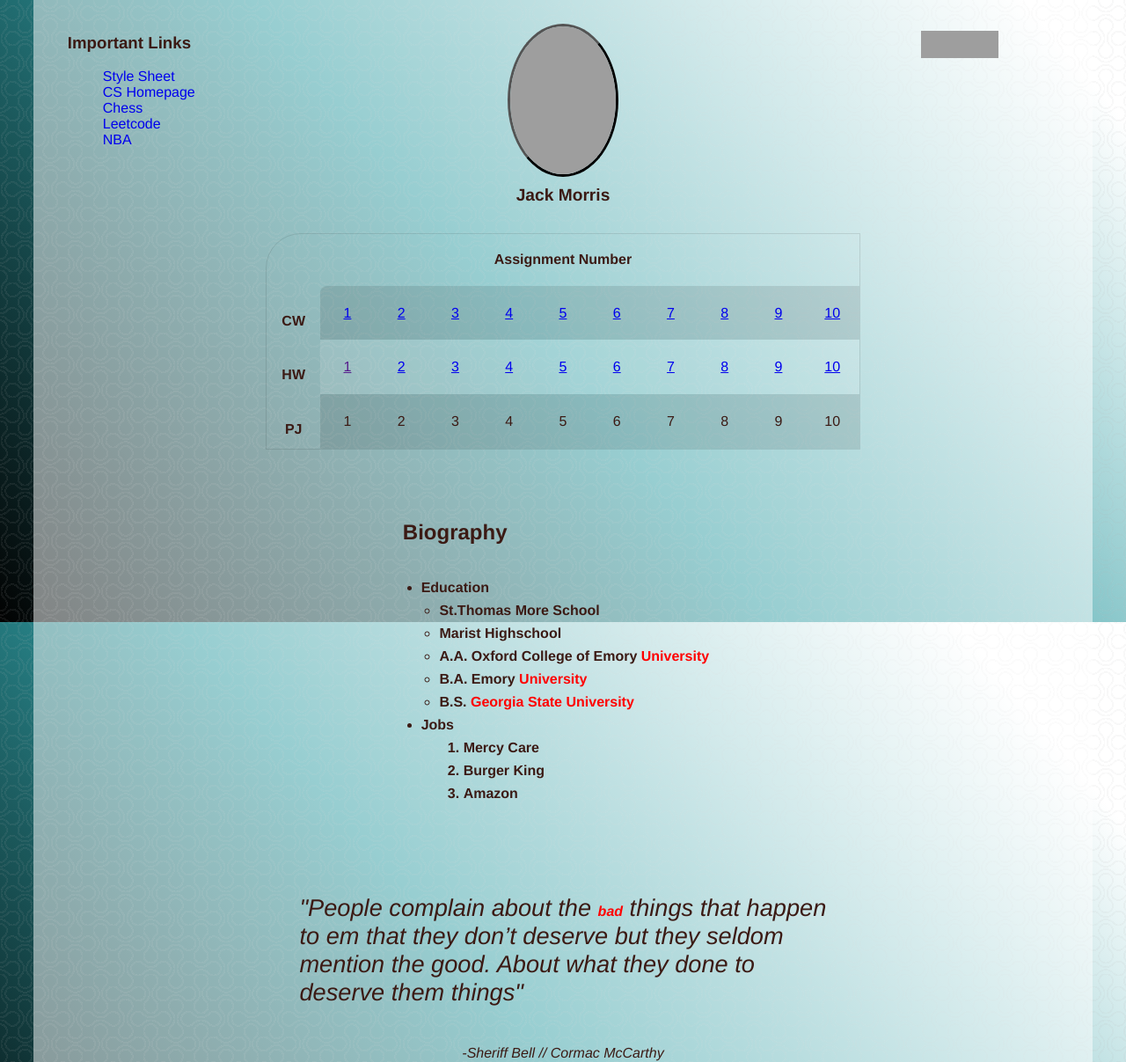
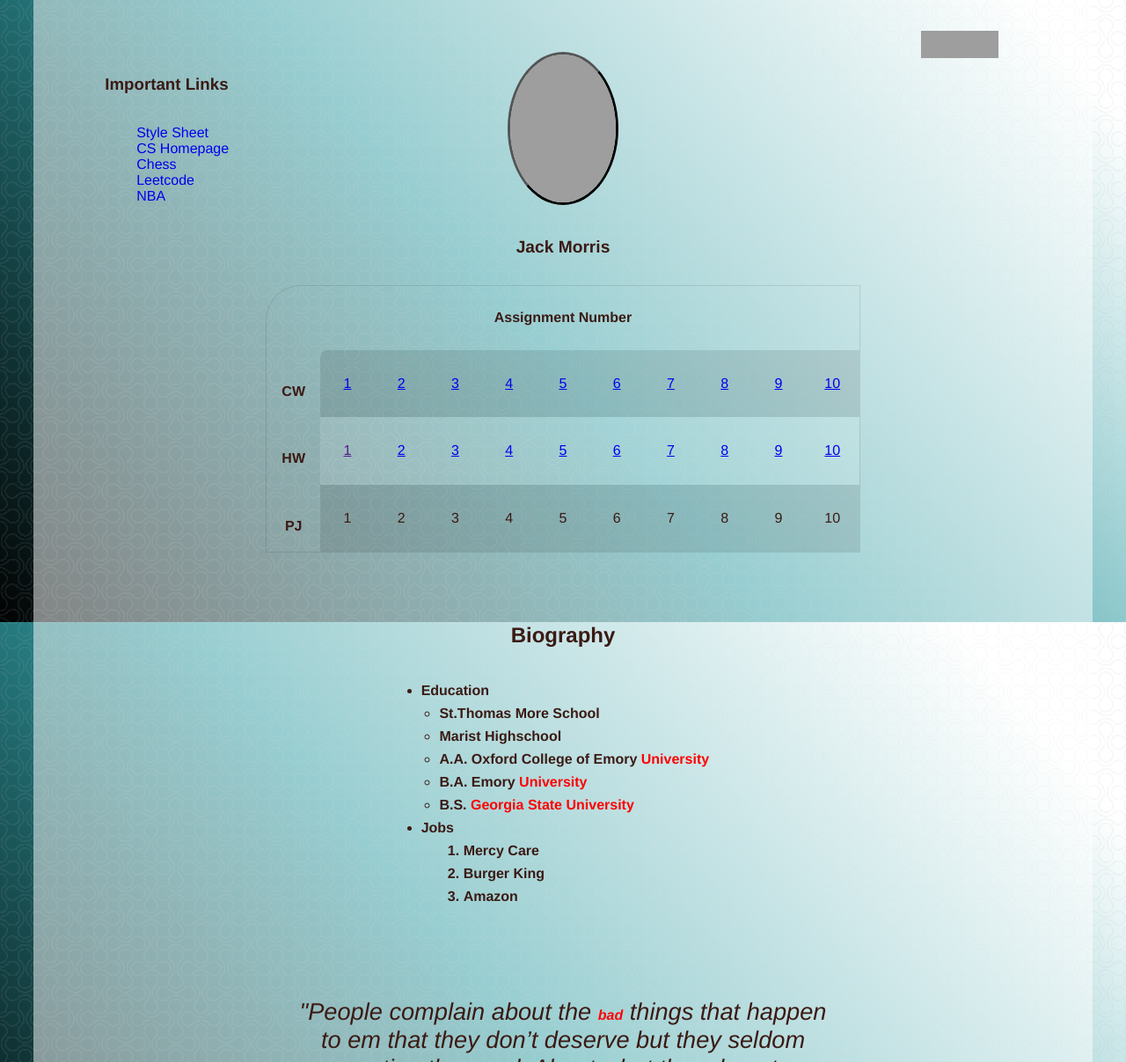
Before and after one commit to jamorr/jamorr.github.io, a plain HTML site: page index.html in a window 1280 px wide. Shown: the part 93-1300 px from the top of the page at 88% size. Drawn offline with Linux system fonts and the light colour scheme; grey boxes are pictures that could not be loaded.

Commit message:
fixed some grid formatting

```diff
--- a/stylesheet1.css
+++ b/stylesheet1.css
@@ -18,7 +18,7 @@ html {
   font-family:"Helvetica", Sans-Serif;
 }
 body.default-theme{
-  justify-content:center;
+  place-content:center center;
   /* For browsers that do not support gradients */
   background-color: black;
   background:
@@ -37,11 +37,33 @@ body.default-theme{
 .default-theme div{
   display:flex;
   flex-direction:column;
-  justify-content: center;
+  place-content:center center;
+  /* justify-content: center; */
   padding: 3vw;
   /* margin: 5vw; */
   padding-top: 1rem;
 }
+/* =====================
+*      Div for text
+*  ===================== */
+
+div.text-container {
+  min-width:300px;
+  display: grid;
+  grid-auto-flow: dense;
+  grid-template-columns:
+    /* min(1fr, 10vw) minmax(3fr, 40vw) min(1fr, 10vw); */
+    1fr 3fr 1fr;
+  grid-template-rows:
+    min-content 1fr 1fr min-content 1fr min-content min-content;
+  place-content:center;
+  background-color: rgba(255,255,255,0.5);
+  border-radius:1rem;
+}
+.text-container h1, h2, h3 {
+  text-align: center;
+}
+
 
 /* ====================
 *     Table Theme
@@ -65,11 +87,9 @@ body.default-theme{
   height:40px;
 }
 #links-table tr:nth-child(2n+1) td{
-  /* background-color: #fff; */
   background-color:rgba(255,255,255,0.1);
 }
 #links-table tr:nth-child(2n) td{
-  /* background-color: #ddd; */
   background-color:rgba(0,0,0,0.1);
 }
 #links-table tr:nth-child(2) td:nth-child(2) {
@@ -91,27 +111,6 @@ body.default-theme{
 #links-table a:hover td {
   border:1px solid black;
 }
-/* =====================
-*      Div for text
-*  ===================== */
-
-div.text-container {
-  min-width:300px;
-  display: grid;
-  grid-auto-flow: dense;
-  /* grid-auto-fit: */
-  grid-template-columns:
-    1fr 3fr 1fr;
-  grid-template-rows:
-    min-content 1fr 1fr min-content min-content min-content;
-  /* background-color: rgb(236, 192, 149); */
-  background-color: rgba(255,255,255,0.5);
-  border-radius:1rem;
-}
-.text-container h1 {
-  text-align: center;
-}
-
 /* =================
 *   List of links
 *  ================= */
@@ -119,9 +118,7 @@ div.text-container {
 ul.list-links {
   display:block;
   list-style-type:none;
-  /* margin:auto; */
   height:6rem;
-  /* overflow-y:hidden; */
 }
 ul.list-links a{
   transition: all 150ms ease-in-out;
@@ -150,7 +147,7 @@ div#crop_headshot {
   grid-row:2;
   grid-column:2;
 
-  margin-top:0.5rem;
+  margin-top:2.5rem;
   margin-bottom:4rem;
   padding:0px;
 }
@@ -183,13 +180,15 @@ span{
 *        Quote
 *  ==================*/
 #quote {
+  max-width: minmax(50vw,600px);
   display:flex;
+  text-align:center;
   align-items: center;
   justify-content: center;
   font-style: italic;
   font-size:170%;
   grid-row:5;
-  grid-column:2;
+  grid-column-start:2;
 }
 #quote :last-child{
   font-size:1rem;
@@ -201,33 +200,11 @@ span{
   grid-column:1/4;
 }
 #imp-links {
-  justify-self:start;
-  grid-row:2/span 2;
-  display:block;
-  text-align:left;
-  padding:0px;
+  grid-row:2;
 }
 /* ==================
 *       The Lists
 *  ================== */
-#songs {
-  grid-column:2;
-  grid-row: 6;
-}
-#biography {
-  margin-top:3rem;
-  grid-column:2;
-  grid-row:4;
-}
-#interests {
-  grid-column:2;
-  grid-row:7;
-}
-.random-lists {
-  justify-self:center;
-  font-weight: 700;
-  font-size: 100%;
-}
 .random-lists ul {
   padding-left:1vw;
 }
@@ -239,3 +216,21 @@ span{
   margin-top: 1rem;
   margin-bottom: 1rem;
 }
+#songs {
+  grid-column:1/span 3;
+  grid-row: 6;
+}
+#biography {
+  margin-top:3rem;
+  grid-column:1/ span 3;
+  grid-row:4;
+}
+#interests {
+  grid-column:1/ span 3;
+  grid-row:7;
+}
+.random-lists {
+  justify-self:center;
+  font-weight: 700;
+  font-size: 100%;
+}
```
